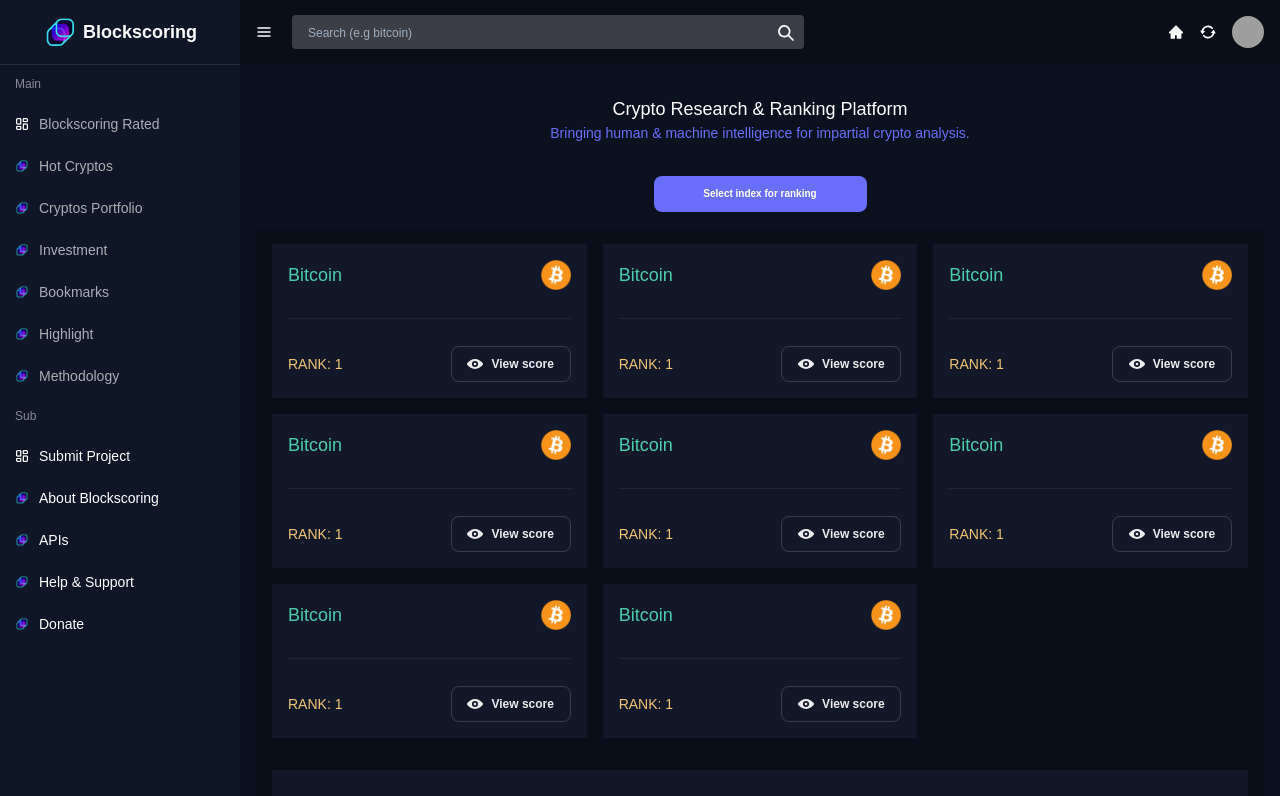
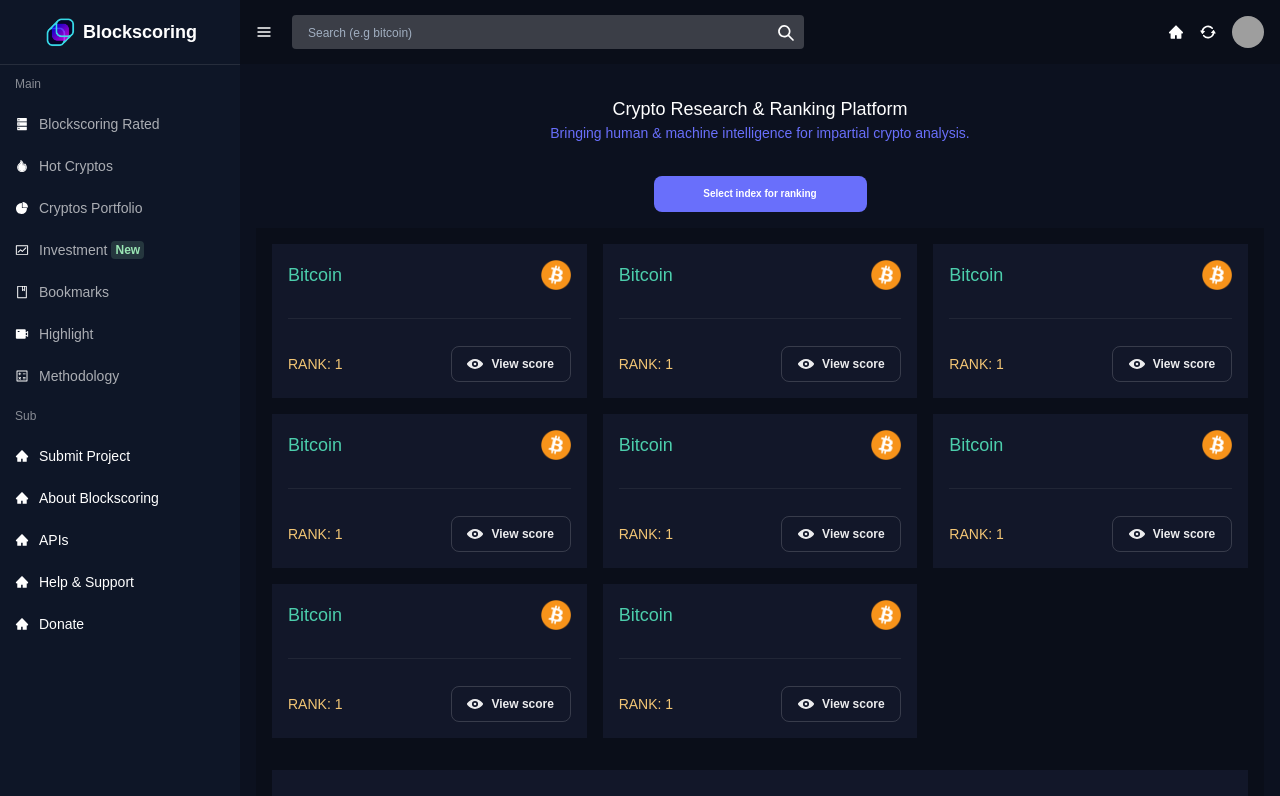
Before and after one commit to kryptos-fe/block-scoring-demo, a Next.js app: page / in a window 1280 px wide. Shown: the top 796 px of the page. Built offline with nearby package versions, Linux system fonts and the light colour scheme; grey boxes are pictures that could not be loaded.

Commit message:
feat: add icon

```diff
--- a/src/layouts/NavItem.js
+++ b/src/layouts/NavItem.js
@@ -1,8 +1,8 @@
 import React from 'react';
-import Image from 'next/image';
 import { Box, Flex, Link } from '@chakra-ui/react';
+import { Icon } from '@chakra-ui/icons';
 
-export const NavItem = ({ icon, children, ...rest }) => {
+export const NavItem = ({ icon, tag = '', children, ...rest }) => {
   return (
     <Link href="#" style={{ textDecoration: 'none' }} _focus={{ boxShadow: 'none' }}>
       <Flex
@@ -19,8 +19,17 @@
           padding: '9px 5px 9px 15px',
         }}
         {...rest}>
-        <Box sx={{ cursor: 'pointer' }} width={'14px'} height={'14px'} position={'relative'}>
-          <Image src={icon} layout="fill" objectPosition="center" objectFit={'cover'} alt="" />
+        <Box textAlign={'center'} sx={{ cursor: 'pointer' }} width={'14px'} height={'14px'} position={'relative'}>
+          {/*<Image src={icon} layout="fill" objectPosition="center" objectFit={'cover'} alt="" />*/}
+          <Icon
+            as={icon}
+            sx={{
+              cursor: 'pointer',
+            }}
+            width={'14px'}
+            height={'14px'}
+            display={{ base: 'none', lg: 'block' }}
+          />
         </Box>
         {children}
       </Flex>
--- a/src/layouts/SidebarContent.tsx
+++ b/src/layouts/SidebarContent.tsx
@@ -1,27 +1,37 @@
 import React from 'react';
 import { useRouter } from 'next/router.js';
-import { Box, Divider, Flex, Text } from '@chakra-ui/react';
+import { Box, Divider, Flex, Text, Badge } from '@chakra-ui/react';
 import { icons } from '@/constants/index.js';
 import { SmallCloseIcon } from '@chakra-ui/icons';
 import { NavItem } from '@/layouts/NavItem.js';
 import Logo from '@/layouts/components/Logo';
+import {
+  AiFillHome,
+  AiFillDatabase,
+  AiTwotoneFire,
+  AiFillPieChart,
+  AiOutlineBook,
+  AiOutlineFund,
+  AiFillVideoCamera,
+  AiOutlineCalculator,
+} from 'react-icons/ai';
 
 const MainMenu = [
-  { name: 'Blockscoring Rated', icon: icons.dashboard },
-  { name: 'Hot Cryptos', icon: icons.logo },
-  { name: 'Cryptos Portfolio', icon: icons.logo },
-  { name: 'Investment', icon: icons.logo },
-  { name: 'Bookmarks', icon: icons.logo },
-  { name: 'Highlight', icon: icons.logo },
-  { name: 'Methodology', icon: icons.logo },
+  { name: 'Blockscoring Rated', icon: AiFillDatabase },
+  { name: 'Hot Cryptos', icon: AiTwotoneFire },
+  { name: 'Cryptos Portfolio', icon: AiFillPieChart },
+  { name: 'Investment', icon: AiOutlineFund, tag: 'New' },
+  { name: 'Bookmarks', icon: AiOutlineBook },
+  { name: 'Highlight', icon: AiFillVideoCamera },
+  { name: 'Methodology', icon: AiOutlineCalculator },
 ];
 
 const SubMenu = [
-  { name: 'Submit Project', icon: icons.dashboard },
-  { name: 'About Blockscoring', icon: icons.logo },
-  { name: 'APIs', icon: icons.logo },
-  { name: 'Help & Support', icon: icons.logo },
-  { name: 'Donate', icon: icons.logo },
+  { name: 'Submit Project', icon: AiFillHome },
+  { name: 'About Blockscoring', icon: AiFillHome },
+  { name: 'APIs', icon: AiFillHome },
+  { name: 'Help & Support', icon: AiFillHome },
+  { name: 'Donate', icon: AiFillHome },
 ];
 
 interface SidebarProps {
@@ -67,6 +77,11 @@
             <Text ml={2.5} color={'#ffffffa6'} fontSize={14}>
               {link.name}
             </Text>
+            {link?.tag ? (
+              <Badge ml={'4px'} borderRadius={'4px'} colorScheme={'green'}>
+                {link.tag}
+              </Badge>
+            ) : null}
           </NavItem>
         ))}
         <Text
```
